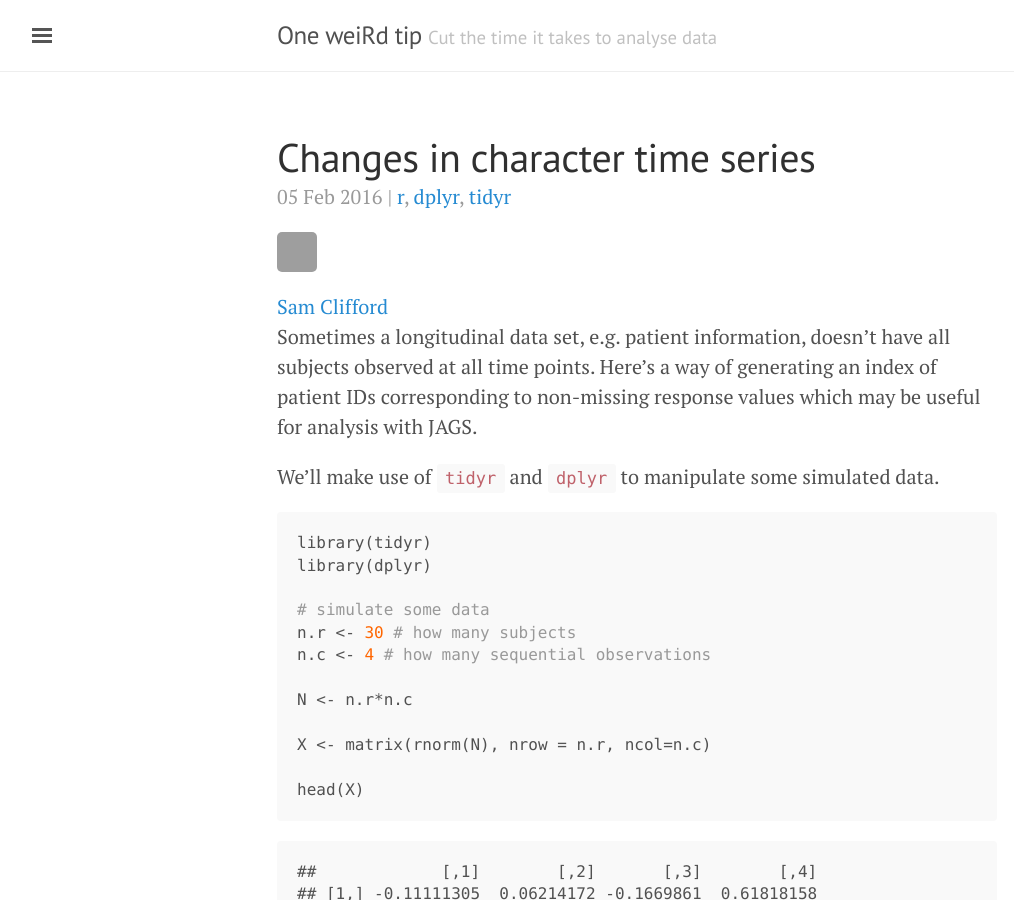
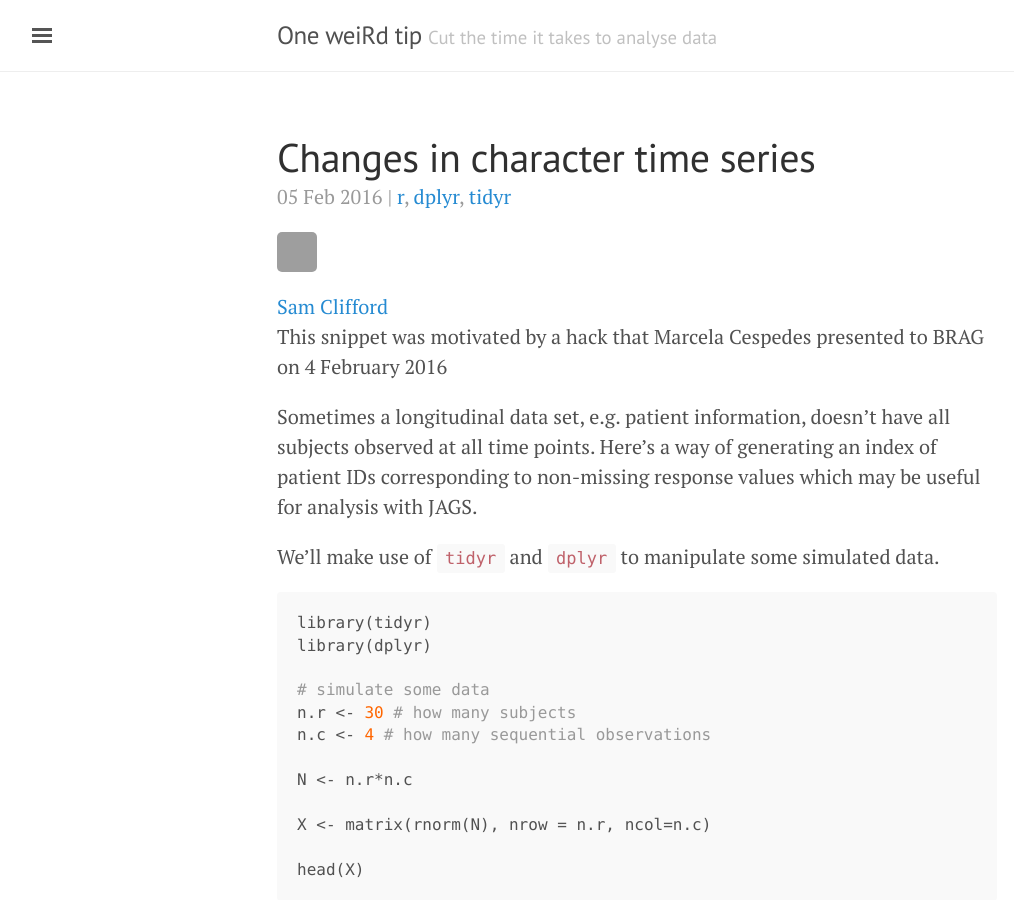
Before and after one commit to bragqut/bragqut.github.io, a Jekyll site: the page built from _posts/2016-02-05-manipulating-nas-in-longitudinal-data.md, in a window 1280 px wide and 900 px high. Shown: the whole window, without its empty margins (3-1017 px from the left). Built offline with Jekyll 4.4.1, drawn with Linux system fonts in a browser that asks for light colours; grey boxes are pictures that could not be loaded.

Commit message:
attribution to marcela

```diff
--- a/_posts/2016-02-05-manipulating-nas-in-longitudinal-data.md
+++ b/_posts/2016-02-05-manipulating-nas-in-longitudinal-data.md
@@ -7,6 +7,8 @@ tags:
  - dplyr
  - tidyr
 ---
+
+This snippet was motivated by a hack that Marcela Cespedes presented to BRAG on 4 February 2016
 
 Sometimes a longitudinal data set, e.g. patient information, doesn't have all subjects observed at all time points. Here's a way of generating an index of patient IDs corresponding to non-missing response values which may be useful for analysis with JAGS.
 
```
